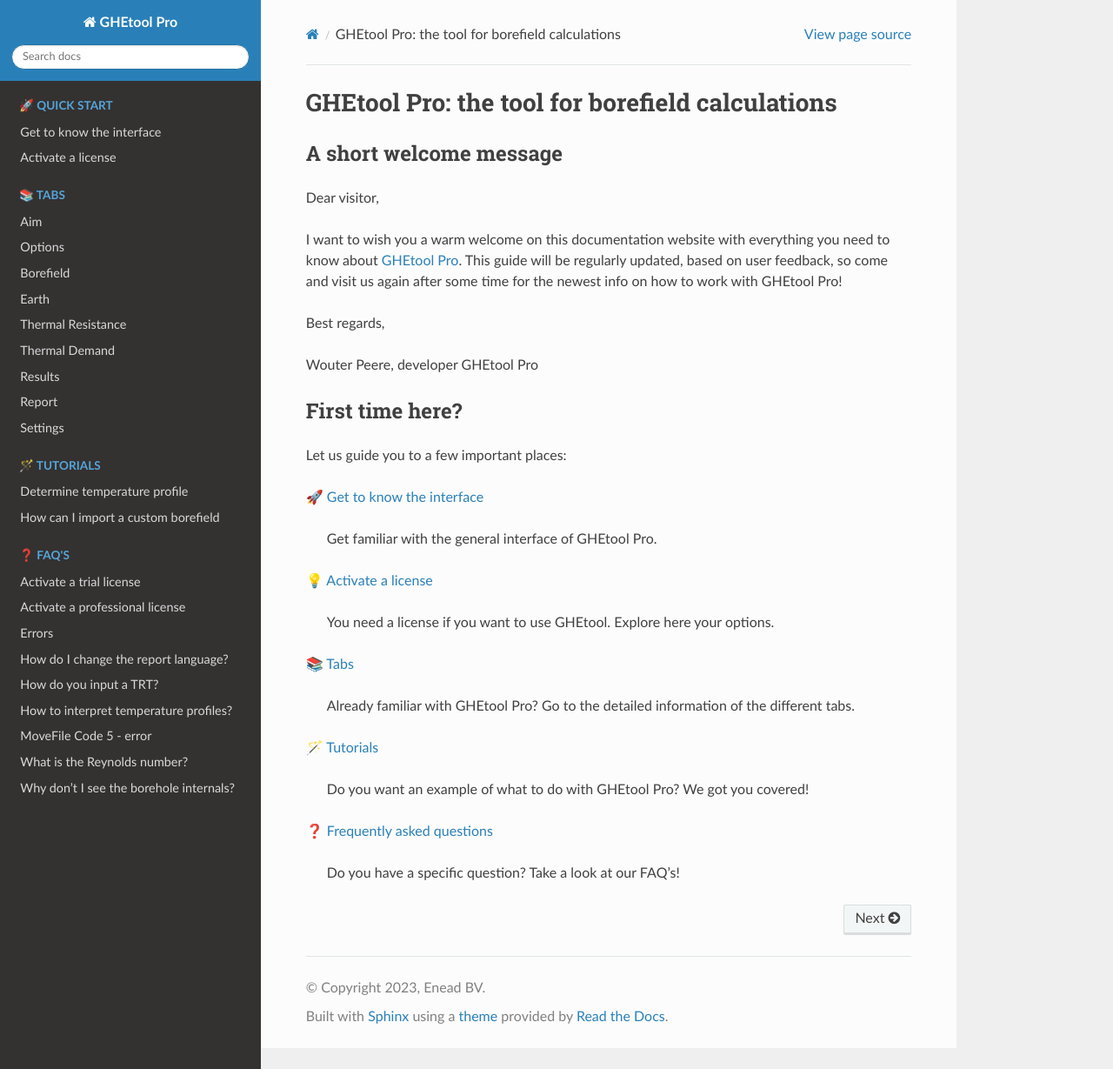
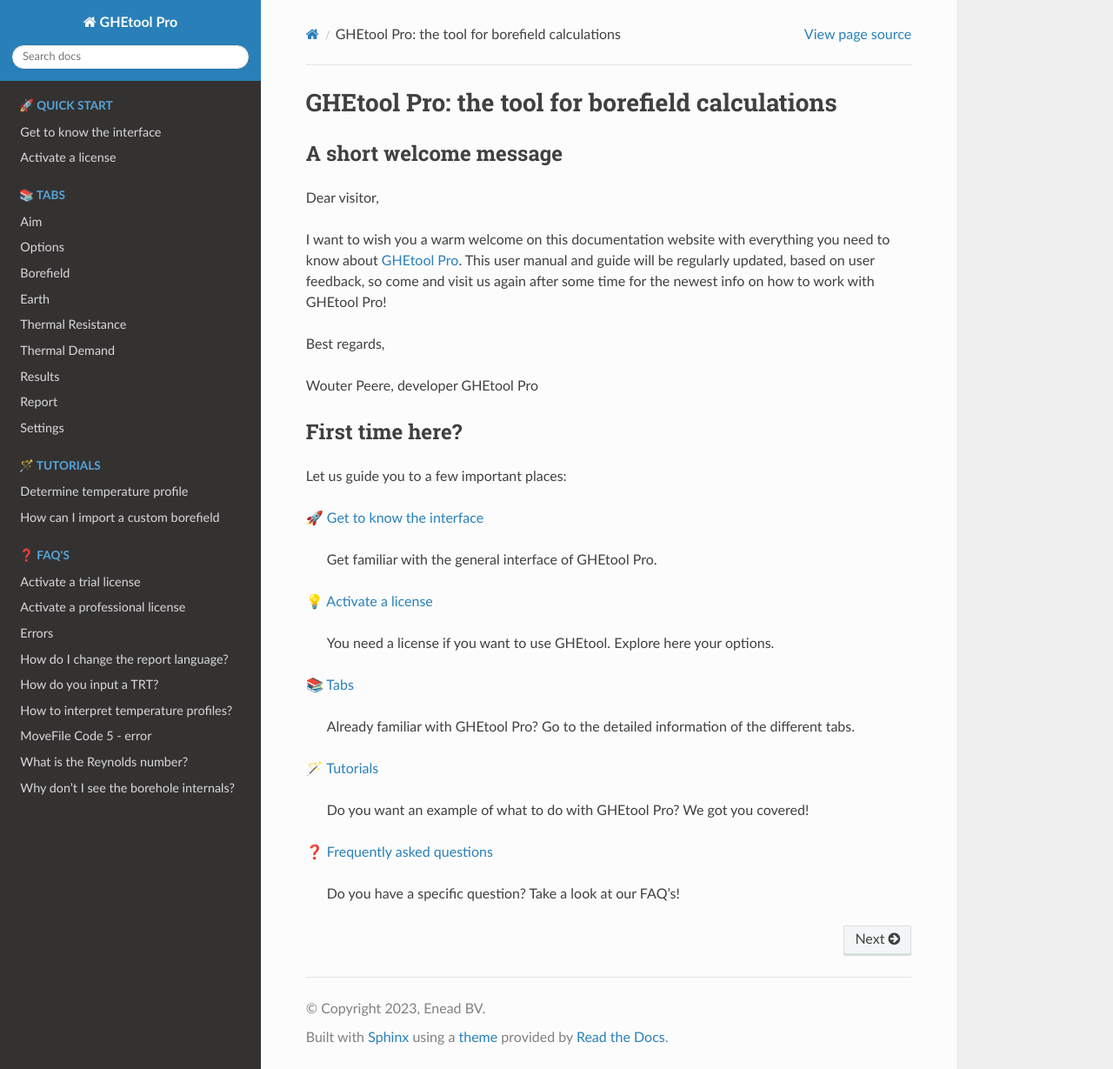
Before and after one commit to novakgeoenergie/GHEToolManual, a Sphinx documentation site: the page built from docs/index.rst, in a window 1280 px wide and 1229 px high. Shown: the whole window at 87% size. Built offline with Sphinx 7.4.7 and the Read the Docs theme 2.0.0, drawn with Linux system fonts in a browser that asks for light colours; pages that are not in the unit, such as notebooks, are missing from menus.

Commit message:
Write user manual in the description

```diff
--- a/docs/index.rst
+++ b/docs/index.rst
@@ -59,7 +59,7 @@
 Dear visitor,
 
 I want to wish you a warm welcome on this documentation website with everything you need to know about `GHEtool Pro <https://ghetool.eu>`_.
-This guide will be regularly updated, based on user feedback, so come and visit us again after some time for the newest info on how to work with GHEtool Pro!
+This user manual and guide will be regularly updated, based on user feedback, so come and visit us again after some time for the newest info on how to work with GHEtool Pro!
 
 Best regards,
 
```
